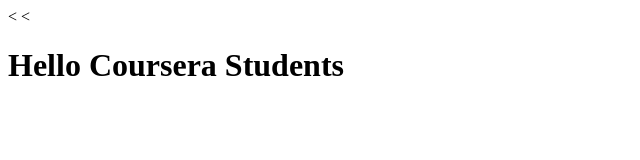
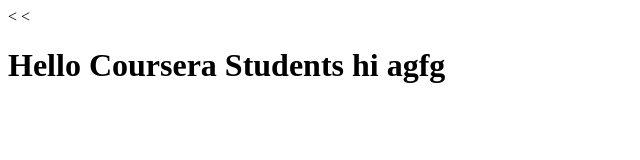
Before and after one commit to Dinusha-ChathurangaCSE/coursera-test, a plain HTML site: page index.html in a window 1280 px wide. Shown: the whole page, without its empty margins (0-640 px from the left). Drawn offline with Linux system fonts and the light colour scheme.

Commit message:
next version

```diff
--- a/index.html
+++ b/index.html
@@ -6,6 +6,6 @@
     <title>Hello Coursera</title>
   </head>
   <body>
-    <h1>Hello Coursera Students</h1>
+    <h1>Hello Coursera Students hi agfg</h1>
   </body>
 </html>
```
